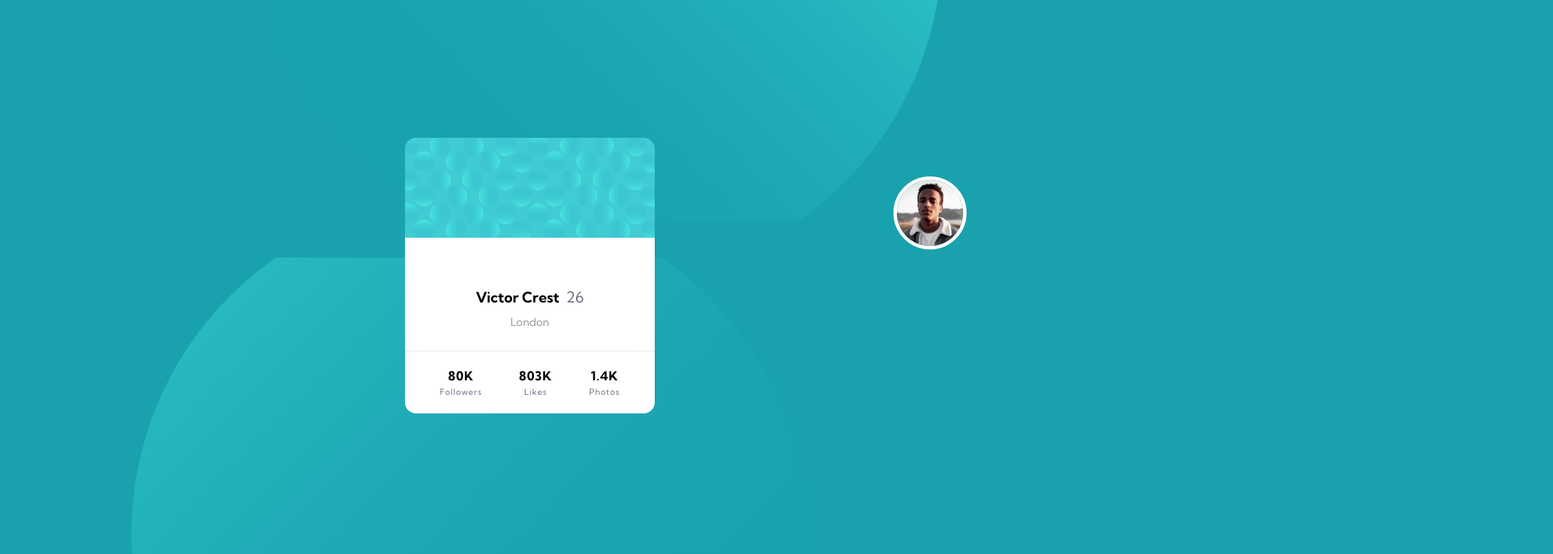
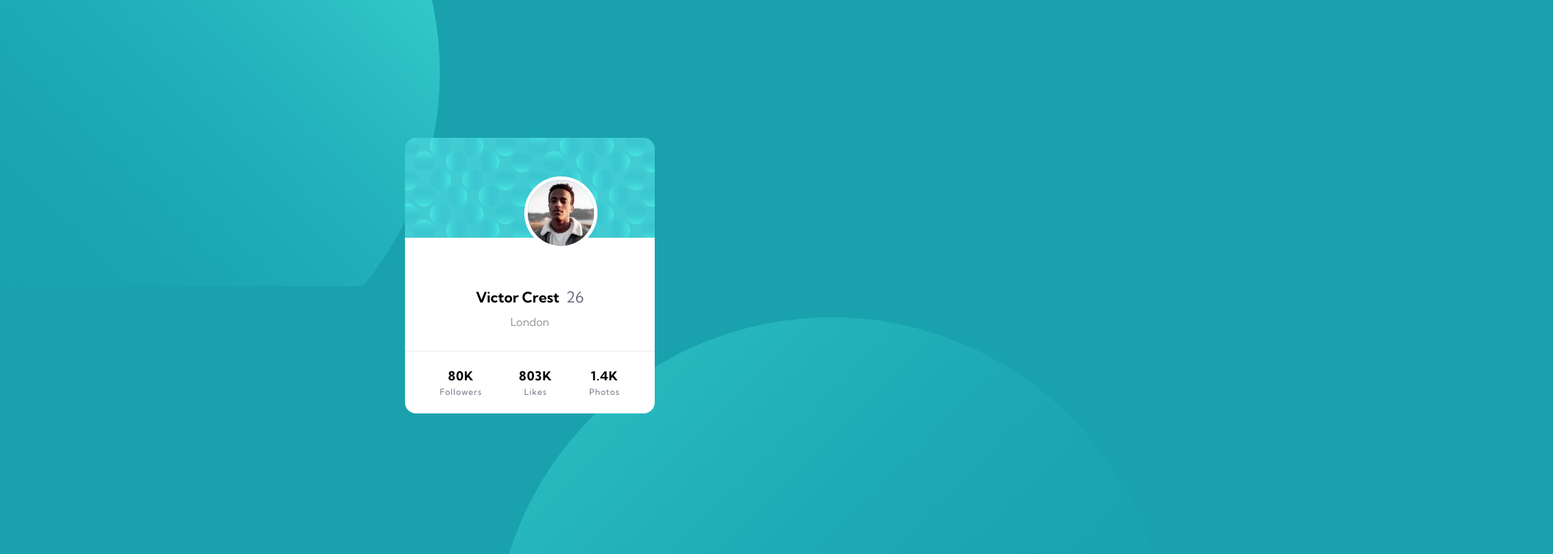
Before and after one commit to yurimzk/profile-card-component, a plain HTML site: page index.html in a window 1536 px wide. Shown: the top 804 px of the page at 69% size, 2251 px wide, since content can reach past the window. Drawn offline with Linux system fonts and the light colour scheme.

Commit message:
1440px screen style

```diff
--- a/style.css
+++ b/style.css
@@ -120,11 +120,27 @@ body {
 .bg-top {
     top: -480px;
     left: -170px;
-    background: url("./images/bg-pattern-top.svg") no-repeat right;
+    background: url("./images/bg-pattern-top.svg") no-repeat;
 }
 
 .bg-bottom {
     bottom: -374px;
     right: -190px;
-    background: url("./images/bg-pattern-bottom.svg") no-repeat left;
+    background: url("./images/bg-pattern-bottom.svg") no-repeat;
 }
+
+@media (min-width: 1440px) {
+    .bg-top {
+        top: -385px;
+        left: -340px;
+    }
+
+    .bg-bottom {
+        bottom: -460px;
+        right: -715px;
+    }
+
+    .profile-pic img {
+        right: 670px;
+    }
+}
```
